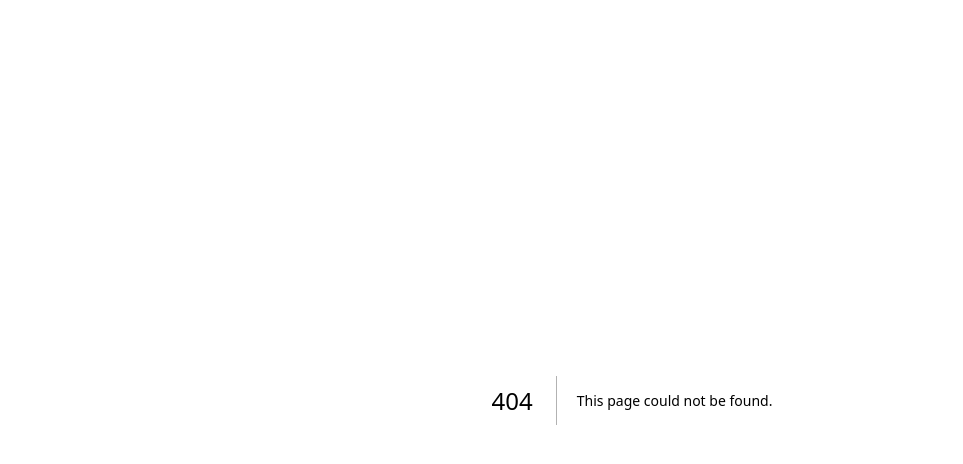
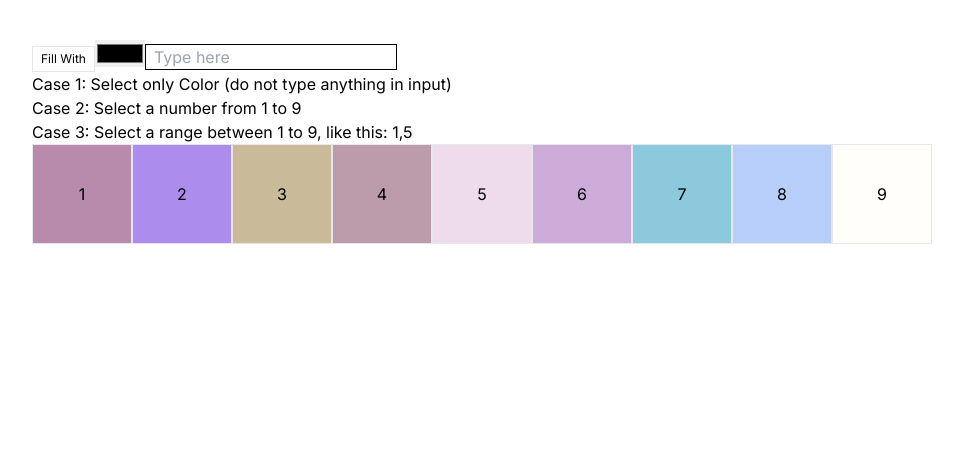
Before and after one commit to JaimeenMakavana/Array-Visulizer, a Next.js app: page /fill in a window 1280 px wide. Before the commit this address had no page. Shown: the top 464 px of the page, without its empty margins (8-971 px from the left). Built offline with nearby package versions, Linux system fonts and the light colour scheme.

Commit message:
fill method

```diff
--- /dev/null
+++ b/src/app/fill/page.tsx
@@ -0,0 +1,83 @@
+"use client";
+import Button from "@/UI/Button";
+import Input from "@/UI/Input";
+import { getRandomLightColor } from "@/lib/Global";
+import React, { useState } from "react";
+
+const Page = () => {
+  const [Arr, setArr] = useState([1, 2, 3, 4, 5, 6, 7, 8, 9]);
+  const [fillWith, setfillWith] = useState("");
+  const [startFrom, setstartFrom] = useState("");
+  const [Case, setcase] = useState("");
+  const [BackgrounColor, setBackgrounColor] = useState("");
+  console.log("fillWith::: ", Case, fillWith, startFrom.split(","));
+  return (
+    <div className="p-10">
+      <Button
+        name="Fill With"
+        handleClick={() => {
+          if (fillWith && !startFrom) {
+            setcase("case1");
+            setBackgrounColor(fillWith);
+          } else if (startFrom && startFrom.split(",").length === 1) {
+            setcase("case2");
+            setBackgrounColor(fillWith);
+          } else if (startFrom && startFrom.split(",").length === 2) {
+            setcase("case3");
+            setBackgrounColor(fillWith);
+          }
+        }}
+      />
+      <input
+        type="color"
+        name=""
+        id=""
+        onChange={(e: any) => setfillWith(e.target.value)}
+      />
+      <Input
+        onChange={(e: any) => {
+          setstartFrom(e.target.value);
+        }}
+      />
+      <div>
+        <label htmlFor="">
+          Case 1: Select only Color (do not type anything in input)
+        </label>
+      </div>
+      <div>
+        <label htmlFor="">Case 2: Select a number from 1 to 9</label>
+      </div>
+      <div>
+        <label htmlFor="">
+          Case 3: Select a range between 1 to 9, like this: 1,5
+        </label>
+      </div>
+      {/* when user clicks on Fill with */}
+      {/* ---fill--- */}
+      <div className="flex justify-start items-center flex-wrap">
+        {Arr.map((ele) => (
+          <div
+            className="size-[100px] border flex justify-center items-center"
+            style={{
+              background:
+                Case === "case1"
+                  ? BackgrounColor
+                  : Case === "case2" && ele > Number(startFrom)
+                  ? BackgrounColor
+                  : Case === "case3" &&
+                    ele >= Number(startFrom.split(",")[0]) &&
+                    ele <= Number(startFrom.split(",")[1])
+                  ? BackgrounColor
+                  : getRandomLightColor(),
+            }}
+            key={ele}
+          >
+            {ele}
+          </div>
+        ))}
+      </div>
+    </div>
+  );
+};
+
+export default Page;
```
